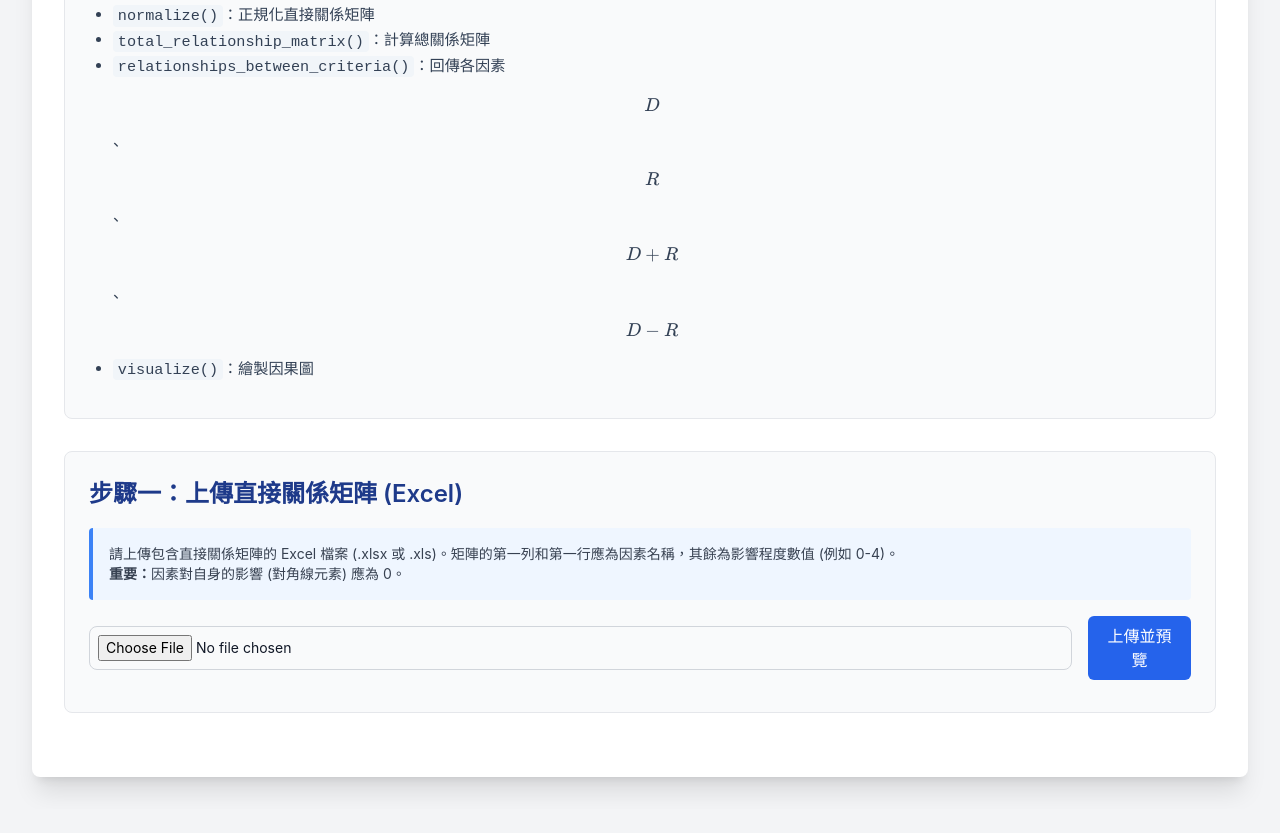
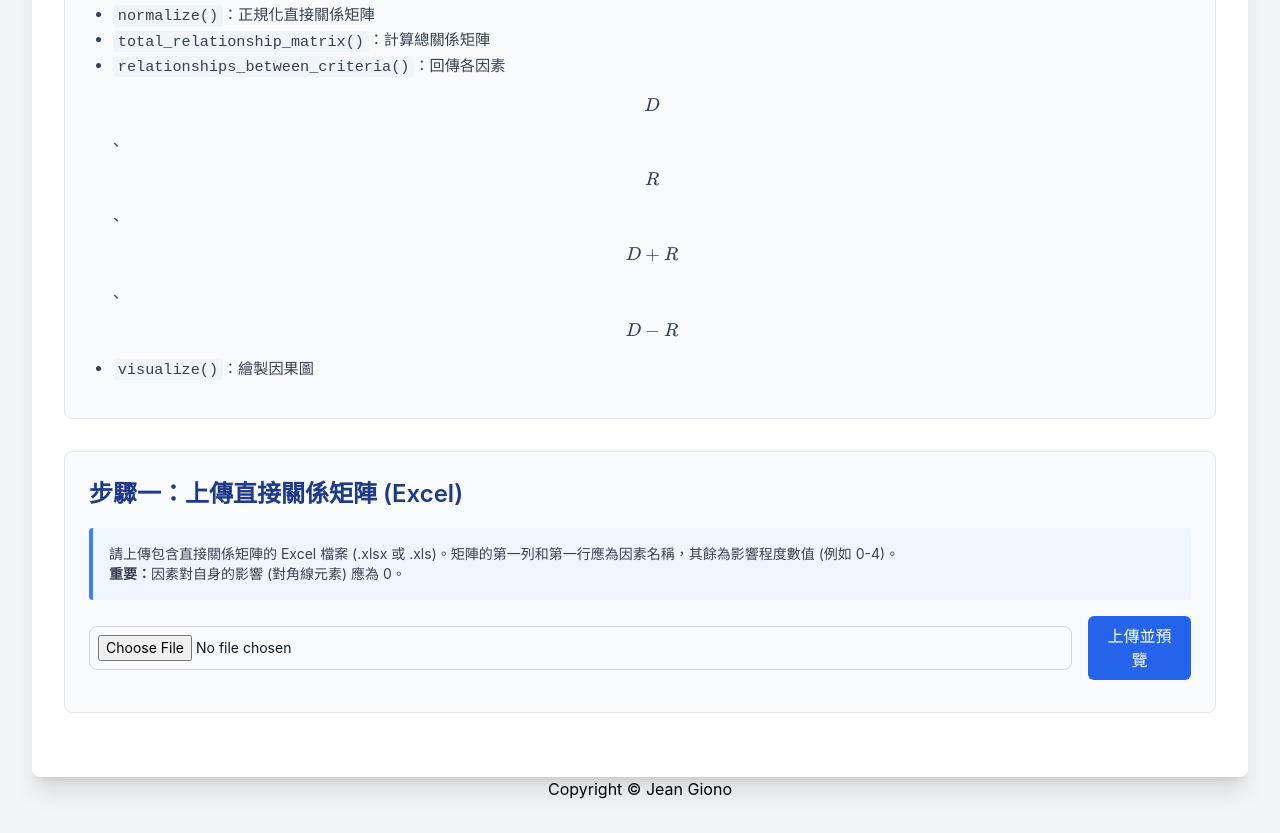
Before and after one commit to JeanGiono/JeanGiono.github.io, a plain HTML site: page index.html in a window 1280 px wide. Shown: the part 3914-4747 px from the top of the page. Before the commit the page ends 4723 px from the top, so only its background shows below. Drawn offline with nearby package versions, Linux system fonts and the light colour scheme; some packages are replaced by stand-ins of ours; a script that the page names is missing.

Commit message:
Update index.html

```diff
--- a/index.html
+++ b/index.html
@@ -1084,3 +1084,6 @@
    </script>
 </body>
 </html>
+<div style="text-align: center;">
+ Copyright © Jean Giono
+</div>
```
